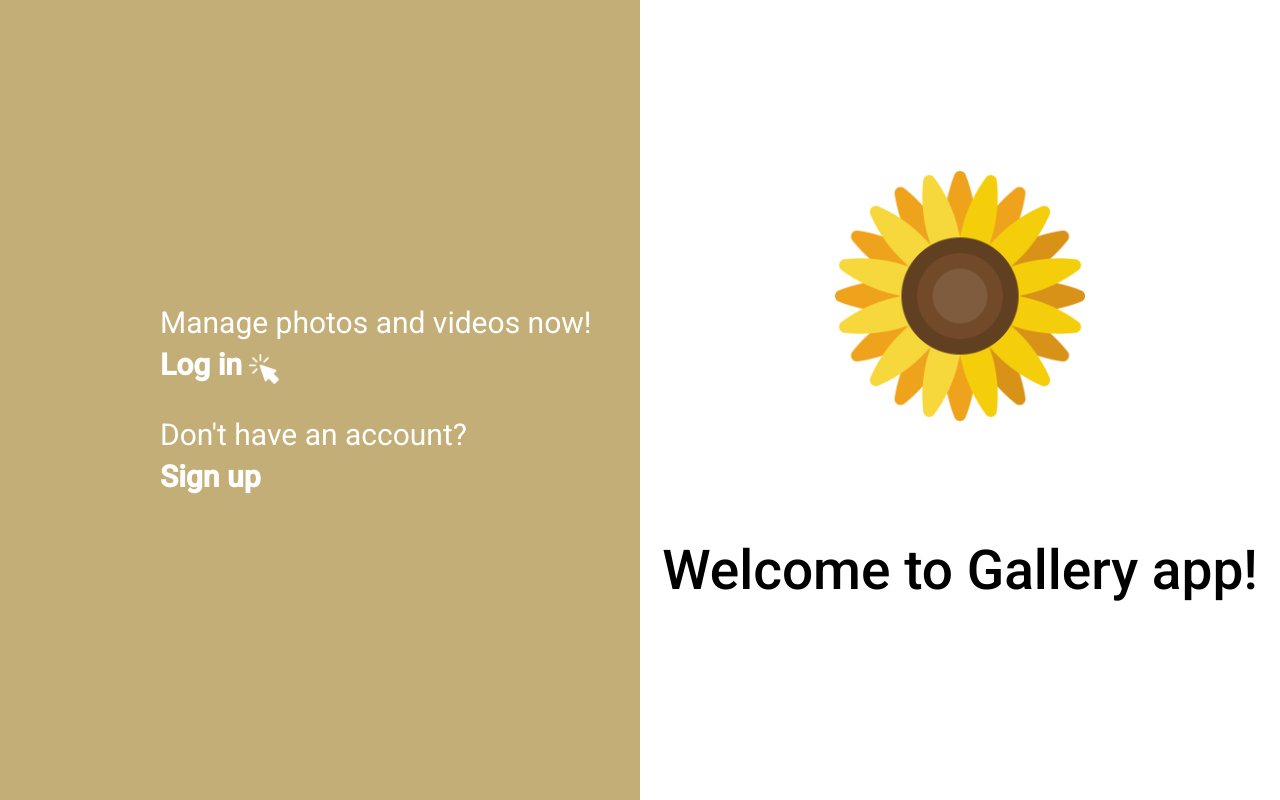
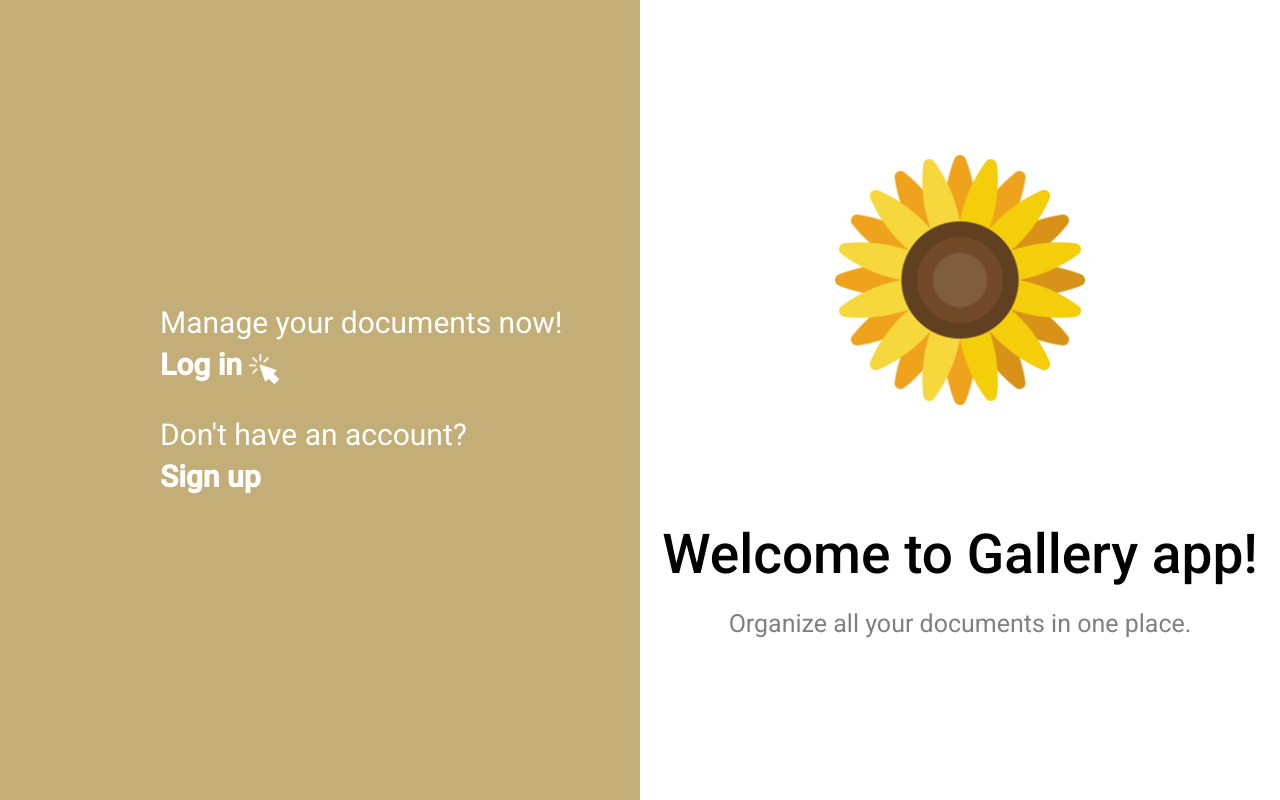
Before and after one commit to kaca01/cloud-computing, an Angular app in the folder front/: page /welcome-page in a window 1280 px wide. Built offline with nearby package versions, Linux system fonts and the light colour scheme.

Commit message:
Added paragraph below title

```diff
--- a/front/src/app/components/welcome-page/welcome-page.component.css
+++ b/front/src/app/components/welcome-page/welcome-page.component.css
@@ -68,3 +68,9 @@ h2{
     height: 250px;
     width: 250px;
 }
+
+p{
+    color: #808080;
+    font-size: 25px;
+    text-align: center;
+}
--- a/front/src/app/components/welcome-page/welcome-page.component.html
+++ b/front/src/app/components/welcome-page/welcome-page.component.html
@@ -1,6 +1,6 @@
 <div id="container">
     <div class="left">
-        <h2>Manage photos and videos now!</h2>
+        <h2>Manage your documents now!</h2>
         <div id="login">
             <h2 class="button" [routerLink]="['/login']">Log in</h2>
             <img id="cursor" src="../../../../assets/images/click.png">
@@ -15,5 +15,6 @@
             <img id="sunflower" src="../../../../assets/images/sunflower.png">
         </div>
         <h1 class="title">Welcome to Gallery app!</h1>
+        <p>Organize all your documents in one place.</p>
     </div>
 </div>
```
